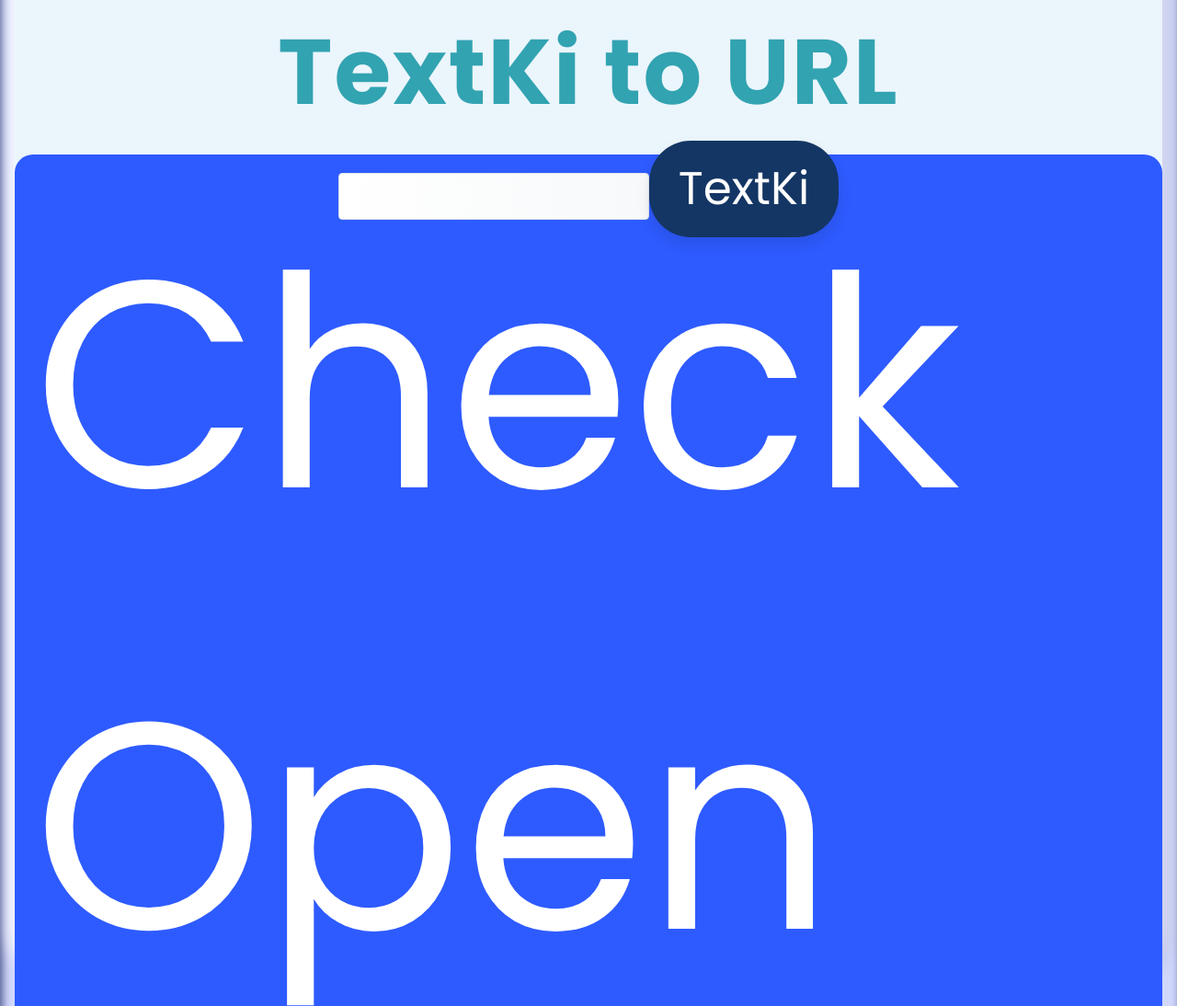
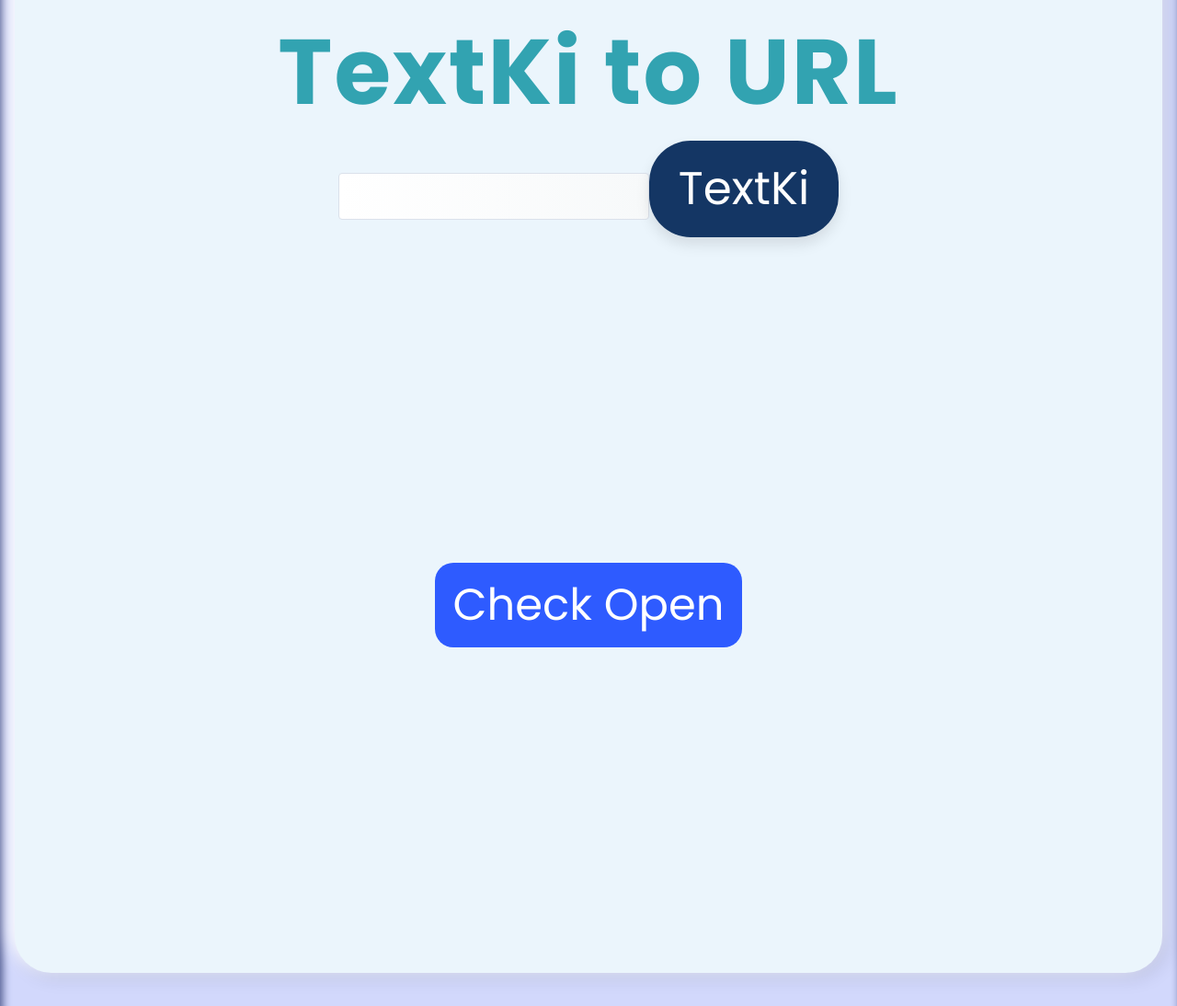
Before and after one commit to luisenriquecorona/Cards, a plain HTML site: page index.html in a window 1280 px wide. Shown: the part 5405-6499 px from the top of the page at 92% size. Drawn offline with nearby package versions, Linux system fonts and the light colour scheme.

Commit message:
Update index.html

```diff
--- a/index.html
+++ b/index.html
@@ -557,7 +557,7 @@
 padding: 10px 20px;;
 background: #2e5bff;
 color: white;
-font-size: 20rem;
+font-size: 3rem;
 cursor: pointer;
 border-radius: 20px;
 
```
